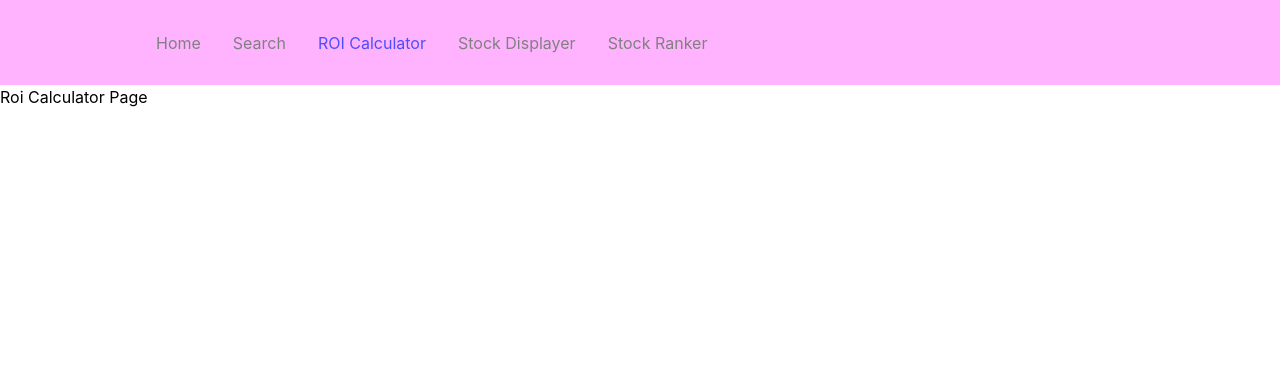
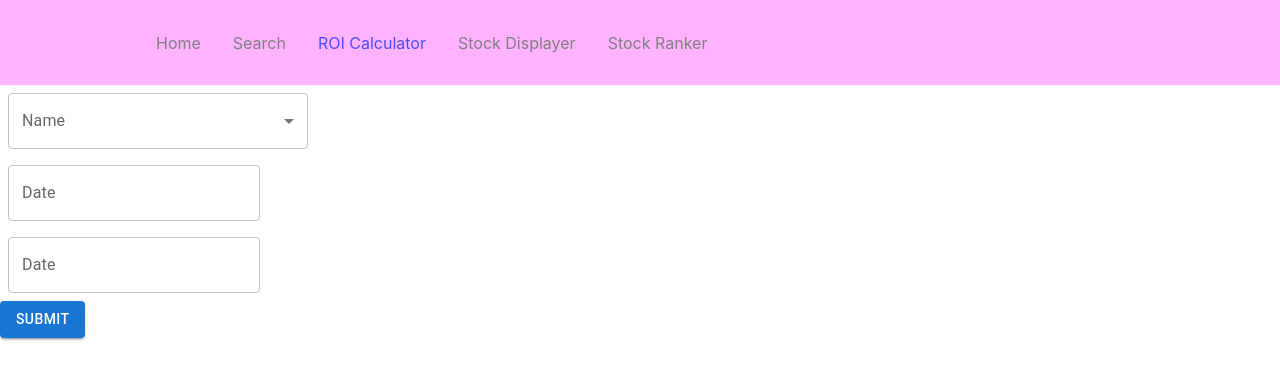
Before and after one commit to kevinli8221/SAO_frontend, a React (Create React App) app in the folder soa-front-end/: page /roiCalculator in a window 1280 px wide. Shown: the top 380 px of the page. Built offline with nearby package versions, Linux system fonts and the light colour scheme.

Commit message:
added roi ui stuff

```diff
--- a/soa-front-end/package.json
+++ b/soa-front-end/package.json
@@ -10,6 +10,8 @@
     "@testing-library/jest-dom": "^5.17.0",
     "@testing-library/react": "^13.4.0",
     "@testing-library/user-event": "^13.5.0",
+    "dotenv": "^16.3.1",
+    "pg": "^8.7.3",
     "react": "^18.2.0",
     "react-dom": "^18.2.0",
     "react-icons": "^4.12.0",
--- /dev/null
+++ b/soa-front-end/src/components/button.js
@@ -0,0 +1,11 @@
+import * as React from 'react';
+import Stack from '@mui/material/Stack';
+import Button from '@mui/material/Button';
+
+export default function BasicButtons() {
+  return (
+    <Stack spacing={2} direction="row">
+      <Button variant="contained">Submit</Button>
+    </Stack>
+  );
+}
--- /dev/null
+++ b/soa-front-end/src/components/dropdown.js
@@ -0,0 +1,81 @@
+import * as React from 'react';
+import { useTheme } from '@mui/material/styles';
+import OutlinedInput from '@mui/material/OutlinedInput';
+import InputLabel from '@mui/material/InputLabel';
+import MenuItem from '@mui/material/MenuItem';
+import FormControl from '@mui/material/FormControl';
+import Select from '@mui/material/Select';
+
+const ITEM_HEIGHT = 48;
+const ITEM_PADDING_TOP = 8;
+const MenuProps = {
+  PaperProps: {
+    style: {
+      maxHeight: ITEM_HEIGHT * 4.5 + ITEM_PADDING_TOP,
+      width: 250,
+    },
+  },
+};
+
+const names = [
+  'Oliver Hansen',
+  'Van Henry',
+  'April Tucker',
+  'Ralph Hubbard',
+  'Omar Alexander',
+  'Carlos Abbott',
+  'Miriam Wagner',
+  'Bradley Wilkerson',
+  'Virginia Andrews',
+  'Kelly Snyder',
+];
+
+function getStyles(name, personName, theme) {
+  return {
+    fontWeight:
+      personName.indexOf(name) === -1
+        ? theme.typography.fontWeightRegular
+        : theme.typography.fontWeightMedium,
+  };
+}
+
+export default function MultipleSelect() {
+  const theme = useTheme();
+  const [personName, setPersonName] = React.useState([]);
+
+  const handleChange = (event) => {
+    const {
+      target: { value },
+    } = event;
+    setPersonName(
+      // On autofill we get a stringified value.
+      typeof value === 'string' ? value.split(',') : value,
+    );
+  };
+
+  return (
+    <div>
+      <FormControl sx={{ m: 1, width: 300 }}>
+        <InputLabel id="demo-multiple-name-label">Name</InputLabel>
+        <Select
+          labelId="demo-multiple-name-label"
+          id="demo-multiple-name"
+          value={personName}
+          onChange={handleChange}
+          input={<OutlinedInput label="Name" />}
+          MenuProps={MenuProps}
+        >
+          {names.map((name) => (
+            <MenuItem
+              key={name}
+              value={name}
+              style={getStyles(name, personName, theme)}
+            >
+              {name}
+            </MenuItem>
+          ))}
+        </Select>
+      </FormControl>
+    </div>
+  );
+}
--- /dev/null
+++ b/soa-front-end/src/components/textfield.js
@@ -0,0 +1,18 @@
+import * as React from 'react';
+import Box from '@mui/material/Box';
+import TextField from '@mui/material/TextField';
+
+export default function BasicTextFields() {
+  return (
+    <Box
+      component="form"
+      sx={{
+        '& > :not(style)': { m: 1, width: '25ch' },
+      }}
+      noValidate
+      autoComplete="off"
+    >
+      <TextField id="outlined-basic" label="Date" variant="outlined" />
+    </Box>
+  );
+}
--- a/soa-front-end/src/pages/roiCalculator.js
+++ b/soa-front-end/src/pages/roiCalculator.js
@@ -1,11 +1,15 @@
 import React from "react";
+import Dropdown from "../components/dropdown"
+import Textfield from "../components/textfield"
+import Button from "../components/button"
 
 const roiCalculator = () => {
     return (
         <div>
-            <h1>
-                Roi Calculator Page
-            </h1>
+            <Dropdown />
+            <Textfield />
+            <Textfield />
+            <Button />
         </div>
     );
 };
```
Also changed, not shown: 1 other file (tests, documents, lock files or other folders).
